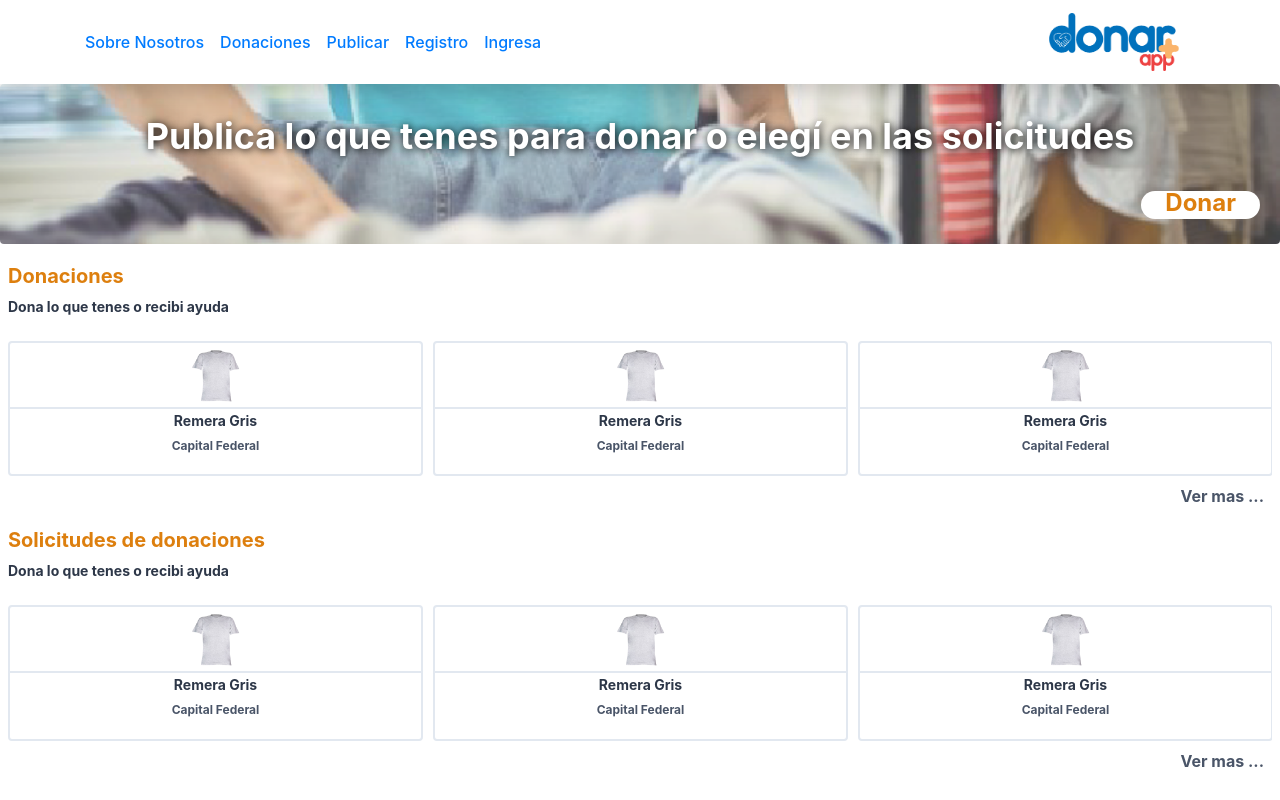
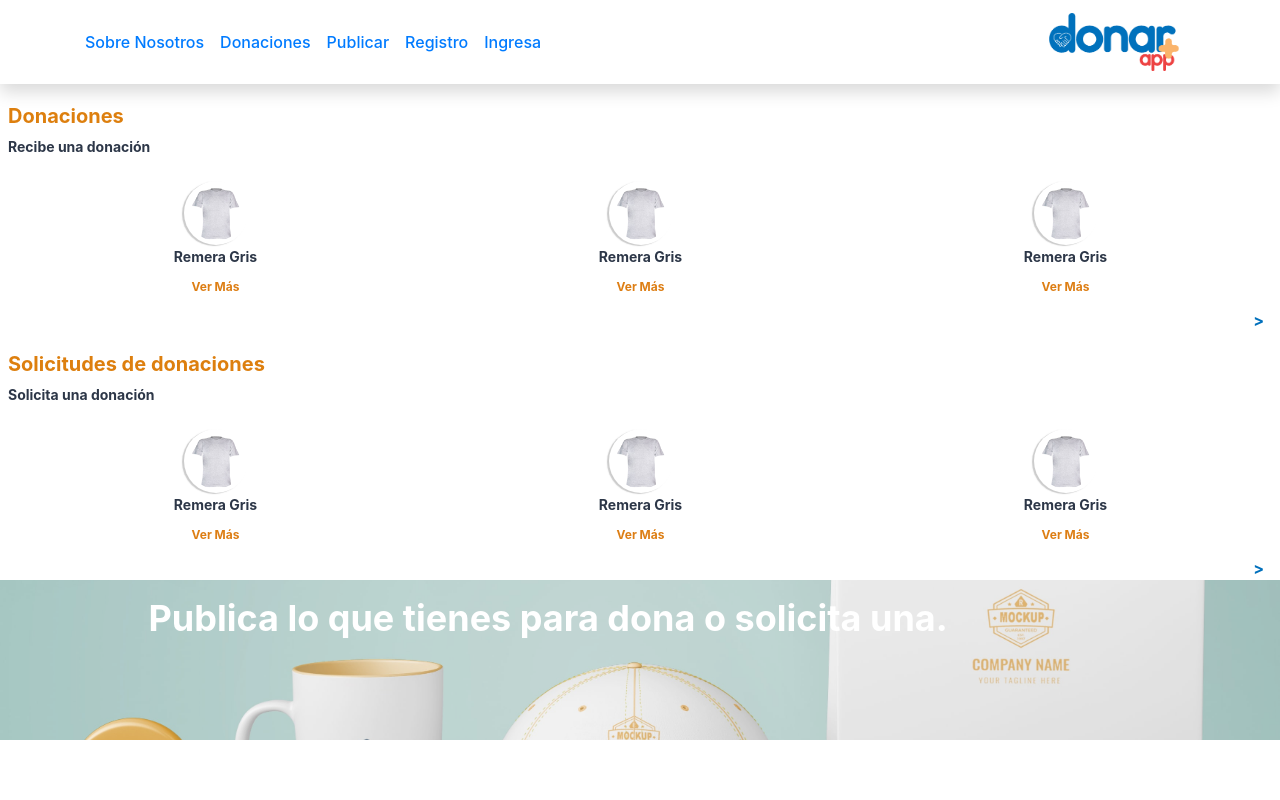
Before and after one commit to donar-app/app, a React app in the folder front/: page /Registrarse in a window 1280 px wide. Built offline with nearby package versions, Linux system fonts and the light colour scheme.

Commit message:
Estilos dahsboard

```diff
--- a/front/src/components/NavBar.jsx
+++ b/front/src/components/NavBar.jsx
@@ -3,6 +3,11 @@ import { Link } from 'react-router-dom';
 import '../assets/styles/NavBar.css';
 import LogoCompeto from '../assets/static/logo-completo.png';
 import Avatar from '../assets/static/user.png';
+
+const buttonStyle = {
+  background: "#0170bc",
+  color: "white"
+};
 
 const NavBar = () => {
 
@@ -55,10 +60,10 @@ const NavBar = () => {
               </div>
               <div className='row'>
                 <div className='col-6'>
-                  <Link to='/iniciarSesion' className='btn btn-primary btn-block'>Ingresa</Link>
+                  <Link to='/iniciarSesion' className='btn btn-block' style={buttonStyle}>Ingresa</Link>
                 </div>
                 <div className='col-6'>
-                  <Link to='/registrarse' className='btn btn-primary btn-block'>Registrate</Link>
+                  <Link to='/registrarse' className='btn btn-block' style={buttonStyle}>Registrate</Link>
                 </div>
               </div>
             </div>
--- a/front/src/components/Producto.jsx
+++ b/front/src/components/Producto.jsx
@@ -1,12 +1,21 @@
 import React from 'react';
+
+const imgItemStyle = {
+  "border-radius": "50%",
+  "box-shadow": "-2px 1px 1px #a0a0a08c"
+};
+
+const aStyle = {
+  color: "#dd7e14"
+};
 
 const Producto = ({ image, alt, name, city }) => {
   return (
-    <div className='tw-flex tw-flex-col tw-justify-center tw-items-center tw-border-2 tw-rounded'>
-      <img className='tw-object-contain tw-object-center tw-rounded tw-h-16 tw-w-16 tw-p-1' src={image} alt={alt} />
-      <div className='tw-text-center tw-leading-snug tw-border-t-2 tw-p-1 tw-w-full'>
+    <div className='tw-flex tw-flex-col tw-justify-center tw-items-center'>
+      <img className='tw-object-contain tw-object-center tw-rounded-full tw-h-16 tw-w-16 tw-p-1 tw-rounded-full tw-flex' style={imgItemStyle} src={image} alt={alt} />
+      <div className='tw-text-center tw-leading-snug tw-p-1 tw-w-full'>
         <h3 className='tw-font-bold tw-text-gray-800 tw-text-sm'>{name}</h3>
-        <p className='tw-font-bold tw-text-gray-700 tw-text-xs'>{city}</p>
+        <a className='tw-font-bold tw-text-xs' href='#' style={aStyle}>Ver Más</a>
       </div>
     </div>
   );
--- a/front/src/components/SliderProduct.jsx
+++ b/front/src/components/SliderProduct.jsx
@@ -5,6 +5,10 @@ import remeraGris from '../assets/static/remeraGris.jpg';
 import 'slick-carousel/slick/slick.css';
 import 'slick-carousel/slick/slick-theme.css';
 import '../assets/styles/slickStyle.css';
+
+const buttonStyle = {
+  color: "#0170bc"
+};
 
 const SliderProduct = ({ smallText, children }) => {
   const settings = useRef({
@@ -47,7 +51,7 @@ const SliderProduct = ({ smallText, children }) => {
         </Slider>
       </div>
       <div className='tw-text-right pr-2 pt-2'>
-        <button type='button' className='tw-font-bold tw-text-gray-700'>Ver mas ...</button>
+        <button type='button' className='tw-font-bold' style={buttonStyle}>{">"}</button>
       </div>
     </div>
   );
--- a/front/src/pages/Home.jsx
+++ b/front/src/pages/Home.jsx
@@ -3,6 +3,12 @@ import { useHistory } from 'react-router-dom';
 import donando from '../assets/static/donando.png';
 import ButtonPill from '../components/ButtonPill';
 import SliderProduct from '../components/SliderProduct';
+
+const pStyle = {
+  width: "70%",
+  "margin-top": "-56px",
+  "margin-left": "-115px"
+};
 
 const Home = () => {
   const history = useHistory();
@@ -13,19 +19,19 @@ const Home = () => {
 
   return (
     <main className='animate__animated animate__fadeIn'>
+      <SliderProduct smallText='Recibe una donación'>Donaciones</SliderProduct>
+      <SliderProduct smallText='Solicita una donación'>Solicitudes de donaciones</SliderProduct>
       <div className='tw-relative'>
-        <img className='tw-object-cover tw-h-40 tw-w-full md:tw-rounded opacity-80' src={donando} alt='' />
+        <img className='tw-object-cover tw-h-40 tw-w-full opacity-80' src={donando} alt='' />
         <div className='tw-absolute tw-px-5 tw-inset-0 tw-flex tw-flex-col tw-justify-center tw-items-center'>
-          <p className='tw-pb-3 tw-font-bold tw-text-lg tw-text-white md:tw-text-4xl text-shadow'>
-            Publica lo que tenes para donar o elegí en las solicitudes
+          <p className='tw-pb-3 tw-font-bold tw-text-lg tw-text-white md:tw-text-4xl' style={pStyle}>
+            Publica lo que tienes para dona o solicita una.
           </p>
-          <div className='tw-text-right tw-w-full'>
+          <div className='tw-hidden tw-text-right tw-w-full'>
             <ButtonPill bgColor='tw-bg-white' textColor='text-orange-donar' px='tw-px-6' py='tw-py-0' textSize='tw-text-2xl' handleClick={() => goTo('/publicar/donar')}>Donar</ButtonPill>
           </div>
         </div>
       </div>
-      <SliderProduct smallText='Dona lo que tenes o recibi ayuda'>Donaciones</SliderProduct>
-      <SliderProduct smallText='Dona lo que tenes o recibi ayuda'>Solicitudes de donaciones</SliderProduct>
     </main>
   );
 };
```
Also changed, not shown: front/src/assets/static/donando.png.
